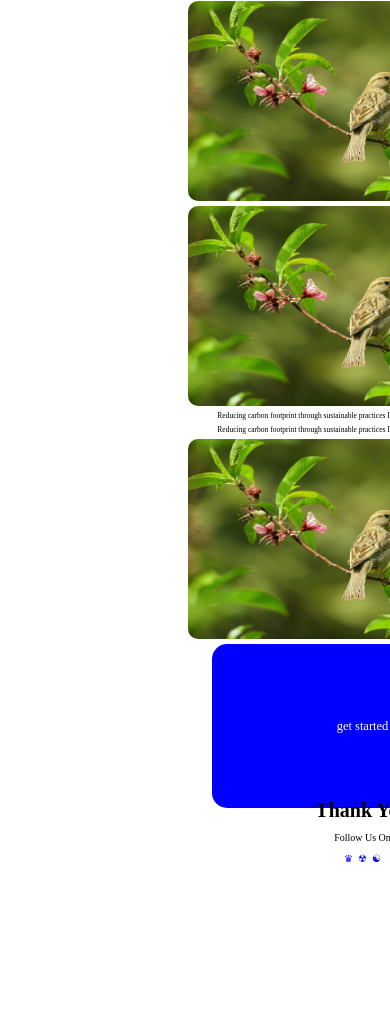
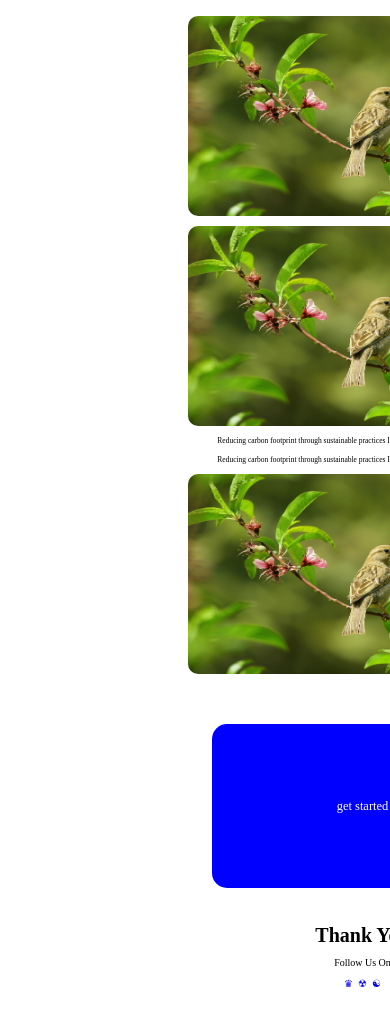
Before and after one commit to abhimalyala77/quill, a plain HTML site: page Index.html in a window 390 px wide. Shown: the part 528-1554 px from the top of the page. Drawn offline with Linux system fonts and the light colour scheme.

Commit message:
Add files via upload

```diff
--- a/sai.css
+++ b/sai.css
@@ -4,22 +4,23 @@
     }
 
     .dd{
-        margin-top: 6rem;
+        margin-top: 12rem;
     }
     .f{
         margin-top: 12rem;
     }
     .gl{
-        margin-top: 6rem;
+        margin-top:2rem;
         grid-template-columns: 400px;
-        gap: 1rem;
+        row-gap: 2rem;
     }
     .vc{
-        margin-top: 16rem;
+        margin-top: 25rem;
     }
     .nb{
-        margin-top: 13rem;
+        margin-top: 22rem;
 
     }
 
+
 }
```
